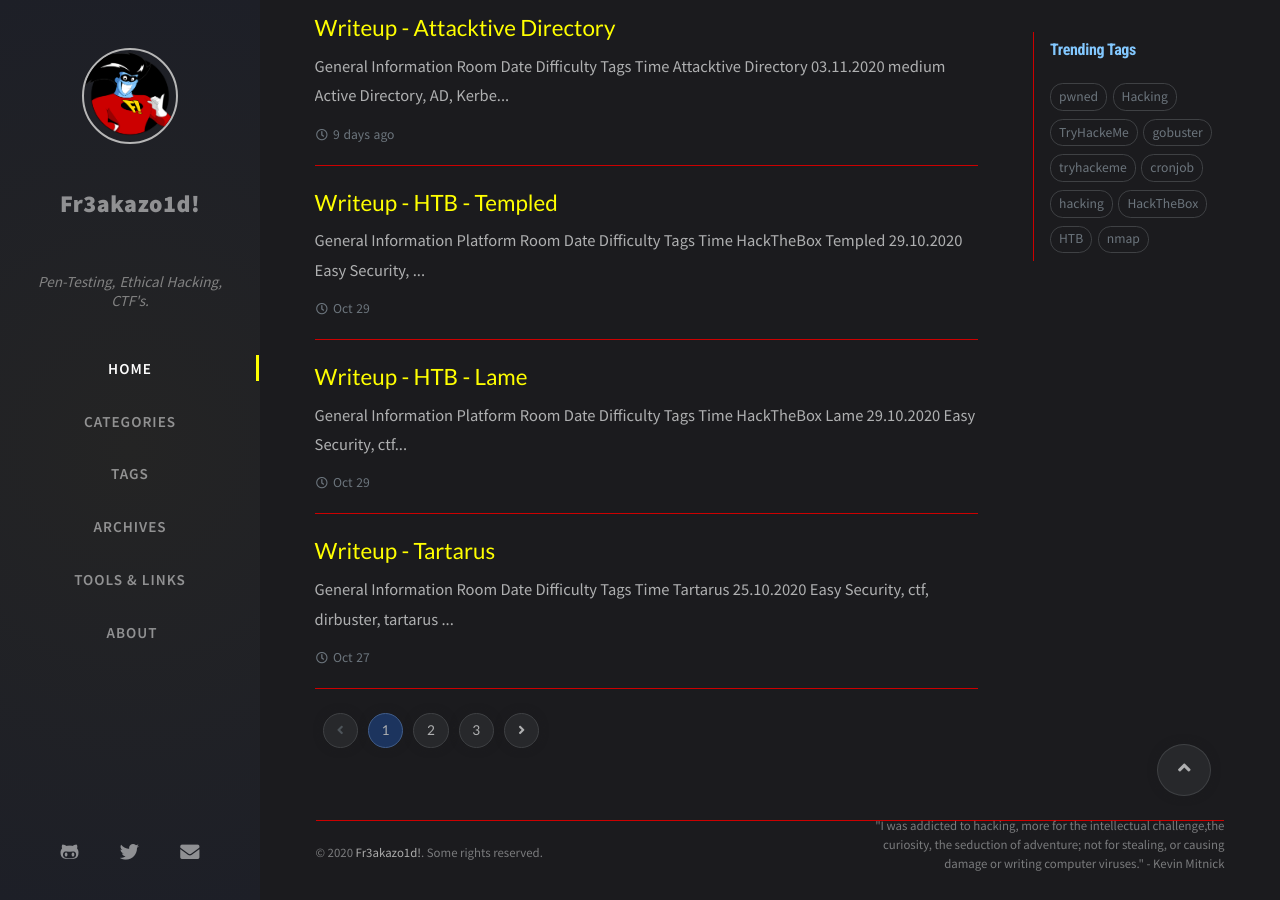
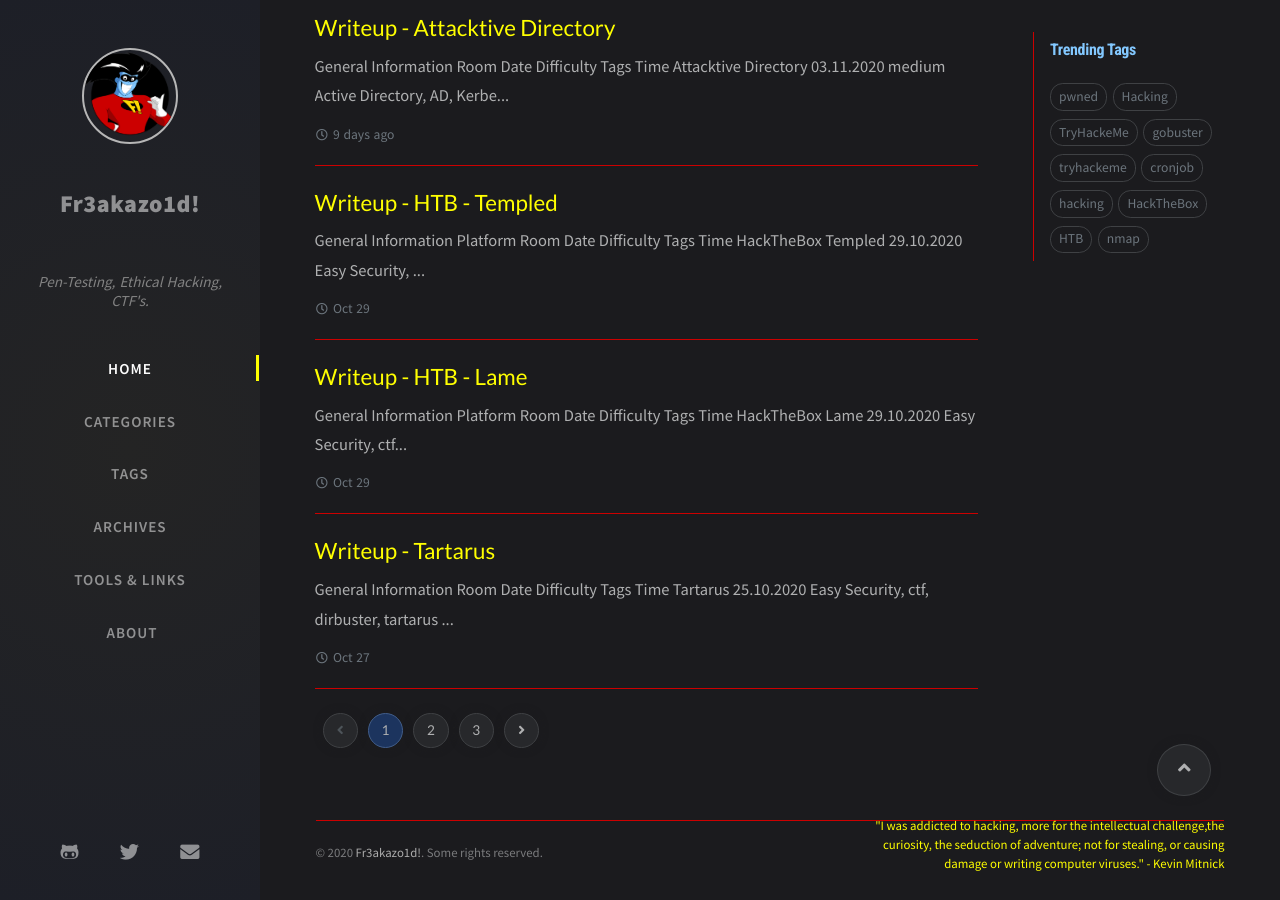
Before and after one commit to fr3akazo1d/old-page, a Jekyll site: the page built from index.html, in a window 1280 px wide and 900 px high, scrolled down 537 px. Built offline with Jekyll 4.4.1, drawn with Linux system fonts in a browser that asks for light colours; nearby versions of some CDN libraries; the list of posts is cut into pages by our own code; comment, search, counter and statistics services are not loaded.

Commit message:
Update footer.html

```diff
--- a/_includes/footer.html
+++ b/_includes/footer.html
@@ -21,7 +21,7 @@
 
    <div class="footer-right">
       <p class="mb-0">
-        <p class="subtitle" id="quote"></p>
+        <p class="subtitle" id="quote" style="color:yellow;"></p>
       </p>
     </div>
 
```
